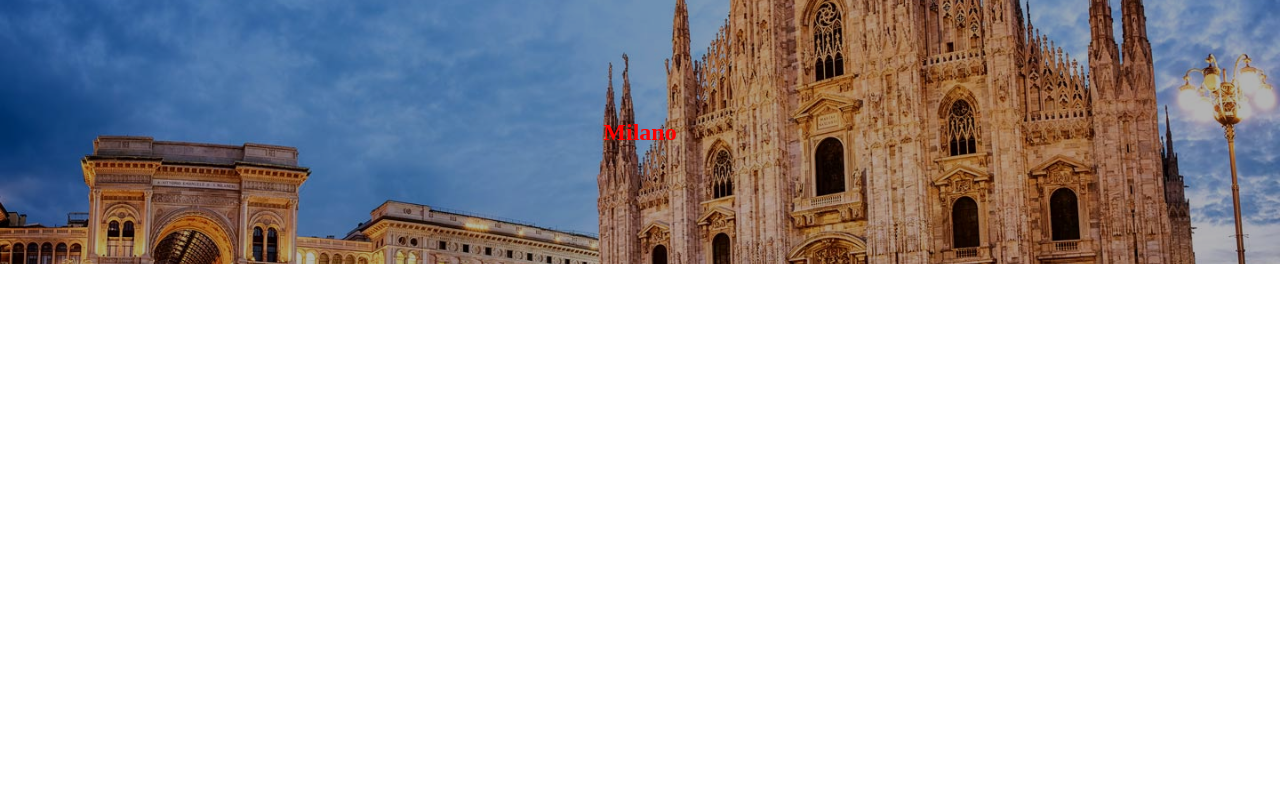
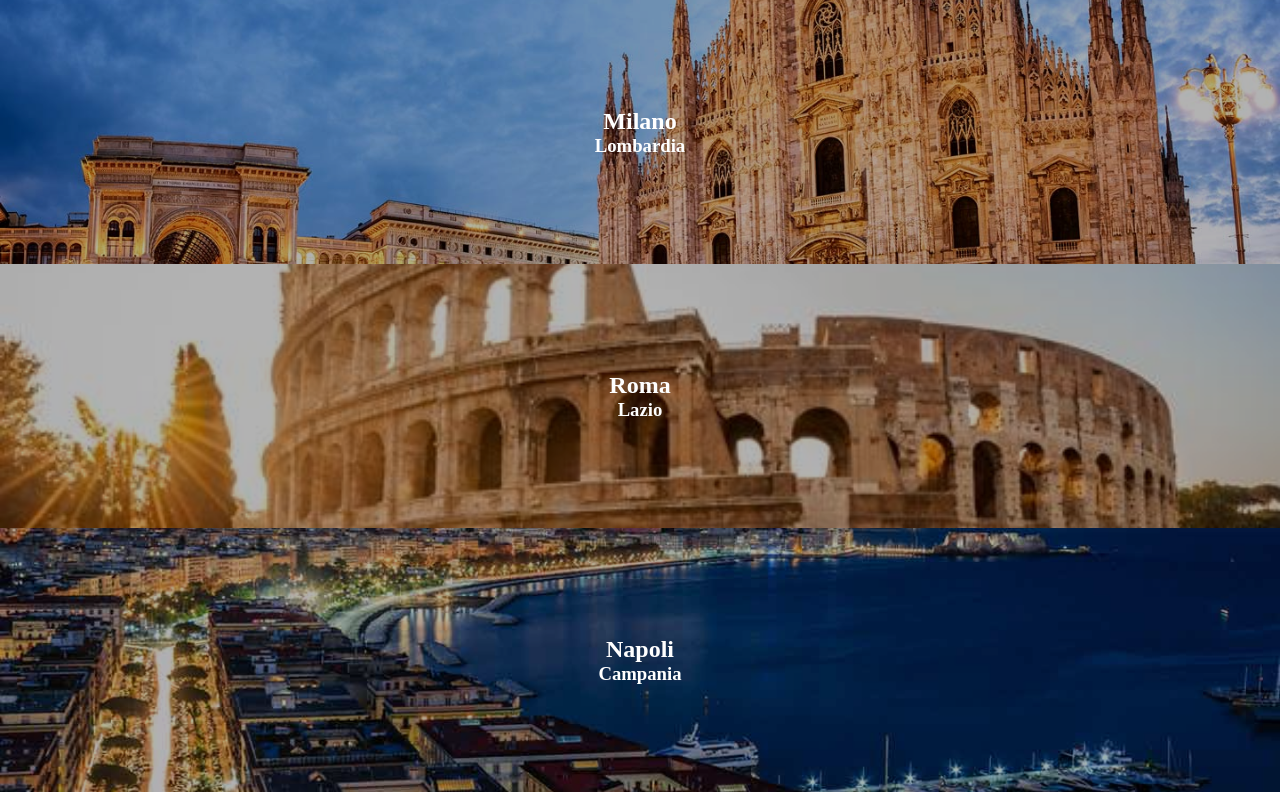
Before and after one commit to GiulioVolletti/htmlcss-airbnb, a plain HTML site: page index.html in a window 1280 px wide. Drawn offline with Linux system fonts and the light colour scheme.

Commit message:
Inserimento totale di img background + testi

```diff
--- a/css/style.css
+++ b/css/style.css
@@ -9,14 +9,25 @@ main{
   height: 100vh;
 }
 
-section.milan{
+section{
   width: 100%;
   height: 33vh;
-  background-image: url(../img/milano.jpg);
   background-size: cover;
   background-position: center;
   position: relative;
 }
+
+/* img city */
+.milan{
+  background-image: url(../img/milano.jpg);
+}
+.roma{
+  background-image: url(../img/roma.jpg);
+}
+.napoli{
+  background-image: url(../img/napoli.jpg);
+}
+/* /img city */
 
 .layover{
   width: 100%;
@@ -25,8 +36,8 @@ section.milan{
   position: absolute;
 }
 
-h1{
-  color:red;
+div.position{
+  color: white;
   text-align: center;
   position: absolute;
   top: 50%;
--- a/index.html
+++ b/index.html
@@ -8,13 +8,37 @@
   <body>
     <main>
       <!-- milano background img -->
-      <section class="milan">
-        <div class="layover">
-          <h1>Milano</h1>
-          <h2></h2>
-        </div>
-      </section>
-      <!-- milano background img -->
+        <section class="milan">
+          <div class="layover">
+            <div class="position">
+              <h1>Milano</h1>
+              <h3>Lombardia</h3>
+            </div>
+          </div>
+        </section>
+      <!-- /milano background img -->
+
+      <!-- roma background img -->
+        <section class="roma">
+          <div class="layover">
+            <div class="position">
+              <h1>Roma</h1>
+              <h3>Lazio</h3>
+            </div>
+          </div>
+        </section>
+      <!-- /roma background img -->
+
+      <!-- napoli backgroundimg -->
+        <section class="napoli">
+          <div class="layover">
+            <div class="position">
+              <h1>Napoli</h1>
+              <h3>Campania</h3>
+            </div>
+          </div>
+        </section>
+      <!-- /napoli backgroundimg -->
     </main>
   </body>
 </html>
```
